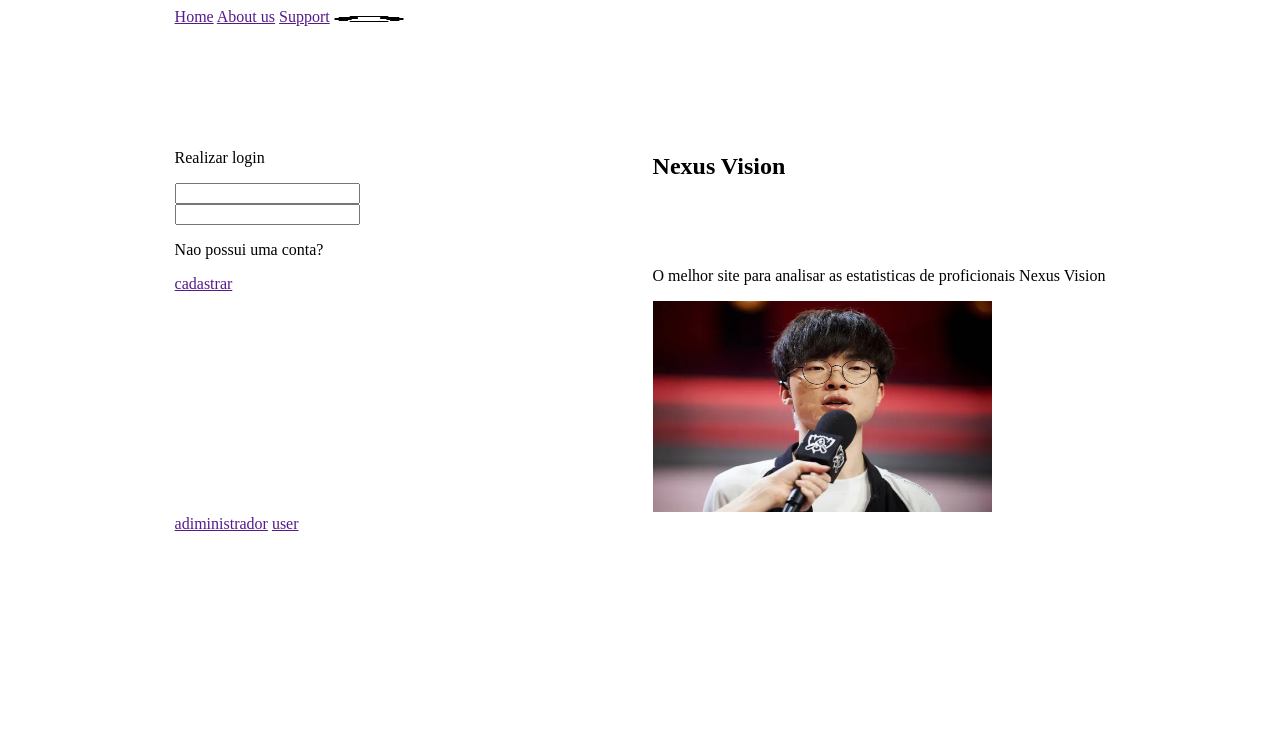
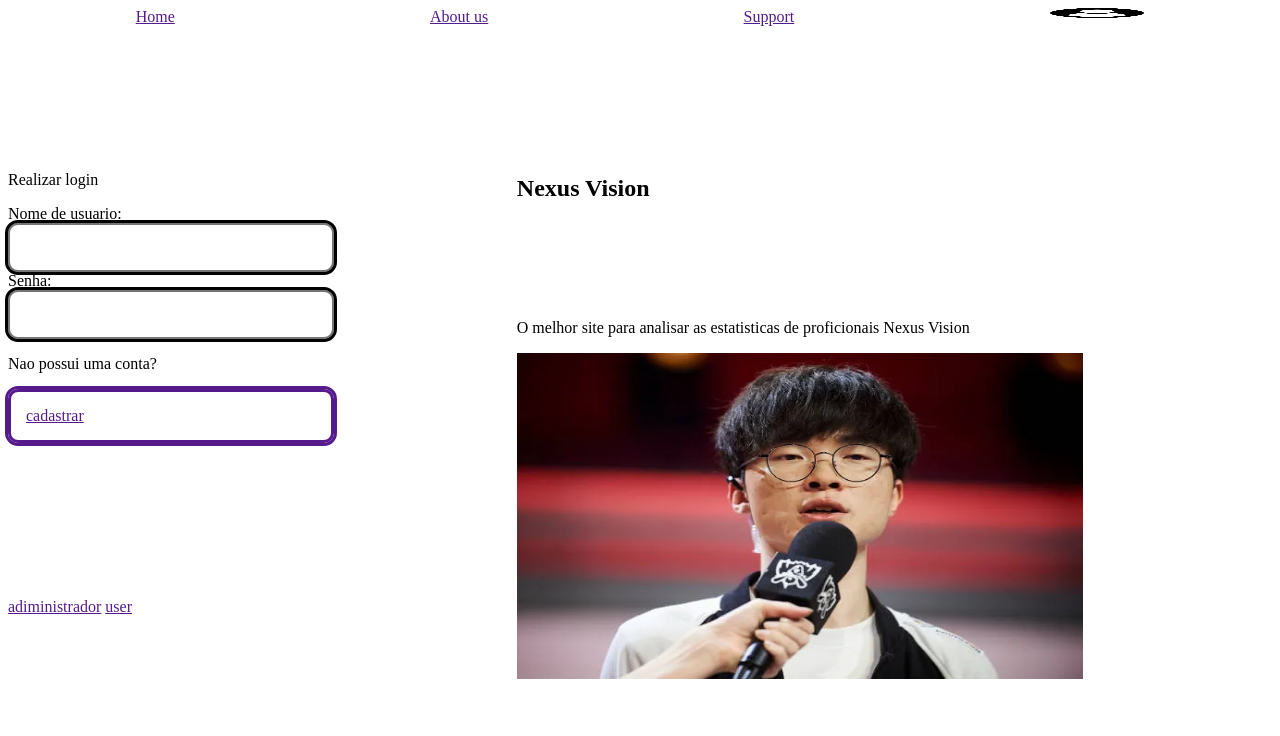
Before and after one commit to vinicius-gabriel-barbosa/lol, a PHP site: page / in a window 1280 px wide. Shown: the top 736 px of the page. Run offline with PHP 8.4, Linux system fonts and the light colour scheme.

Commit message:
Add files via upload

```diff
--- a/projeto lol/front/index.html
+++ b/projeto lol/front/index.html
@@ -4,35 +4,38 @@
     <meta charset="UTF-8">
     <meta name="viewport" content="width=device-width, initial-scale=1.0">
     <link rel="stylesheet" href="style.css">
-    <title>Document</title>
+    <title>nexus vision</title>
 </head>
 <body>
-    <main class="main-card">
+<Main class="parent">
     <section class="upper-card">
         <a href="">Home</a>
         <a href="">About us</a>
         <a href="">Support</a>
         <img src="img\user.png" alt="user" width="7.5%" height="7.5%">
     </section>
-        <section class="title">
+    <section class="title-card">
         <h1>Nexus Vision</h1>
-        </section>
-        <section class="left-card">
-            <p>Realizar login</p>
-            <input type="text" class="input-text">
-            <input type="password" class="input-password">
-            <p>Nao possui uma conta?</p>
-            <a href="">cadastrar</a>
-        </section>
-        <section class="down-card">
-            <a href="">adiministrador</a>
-            <a href="">user</a>
     </section>
     <section class="right-card">
             <p>O melhor site para analisar as estatisticas de proficionais Nexus Vision</p>
             <img src="img\faker.webp" alt="faker" class="img-faker">
     </section>
-
-    </main>
+    <section class="left-card">
+            <p>Realizar login</p>
+            <label for="tname">Nome de usuario:</label>
+            <input type="text" class="input-text" name="tname">
+            <label for="pname">Senha:</label>
+            <input type="password" class="input-password" name="pname">
+            <div class="cadastrar">
+                <p >Nao possui uma conta?</p>
+                <a href="" class="style-botton">cadastrar</a>
+            </div>
+    </section>
+    <section class="login-card">
+            <a href="">adiministrador</a>
+            <a href="">user</a>
+    </section>
+</Main>
 </body>
 </html>
--- a/projeto lol/front/style.css
+++ b/projeto lol/front/style.css
@@ -1,33 +1,70 @@
-.upper-card{
-    grid-area: upper;
+
+.parent {
+    display: grid;
+    grid-template-columns: repeat(5, 1fr);
+    grid-template-rows: repeat(5, 1fr);
+    gap: 8px;
 }
-.title{
-    grid-area: title;
+
+.upper-card {
+    grid-column: span 5 / span 5;
+    display: flex;
+    justify-content: space-around;
 }
-.left-card{
-    grid-area: menu;
+
+.title-card {
+    grid-column: span 3 / span 3;
+    grid-column-start: 3;
+    grid-row-start: 2;
 }
-.right-card{
-    grid-area: right;
+
+.right-card {
+    grid-column: span 3 / span 3;
+    grid-row: span 3 / span 3;
+    grid-column-start: 3;
+    grid-row-start: 3;
 }
-.down-card{
-    grid-area: login;
+
+.left-card {
+    grid-column: span 2 / span 2;
+    grid-row: span 3 / span 3;
+    grid-column-start: 1;
+    grid-row-start: 2;
+    display: flex;
+    flex-direction: column;
 }
-.main-card {
-    display: grid;
-    gap: 10%;
-    justify-content: space-evenly;
-    grid-template-areas:
-    'upper upper'
-    'menu title'
-    'menu right'
-    'login right';
+
+.login-card {
+    grid-column: span 2 / span 2;
+    grid-row-start: 5;
 }
+
 .img-faker{
     width: 75%;
     height: 75%;
 }
+
 .input-text, .input-password{
     display: flex;
     flex-direction: column;
 }
+
+.style-botton, .input-text, .input-password {
+    border-style: solid;
+    outline-style: solid;
+    border-radius: 10px;
+    padding: 15px;
+    box-sizing: border-box;
+    width: 65%;
+
+}
+
+.style-botton {
+    display: block;
+    box-sizing: border-box;
+}
+
+.cadastrar {
+    display: flex;
+    flex-direction: column;
+}
```
Lines whose indentation alone changed are shown as unchanged.
